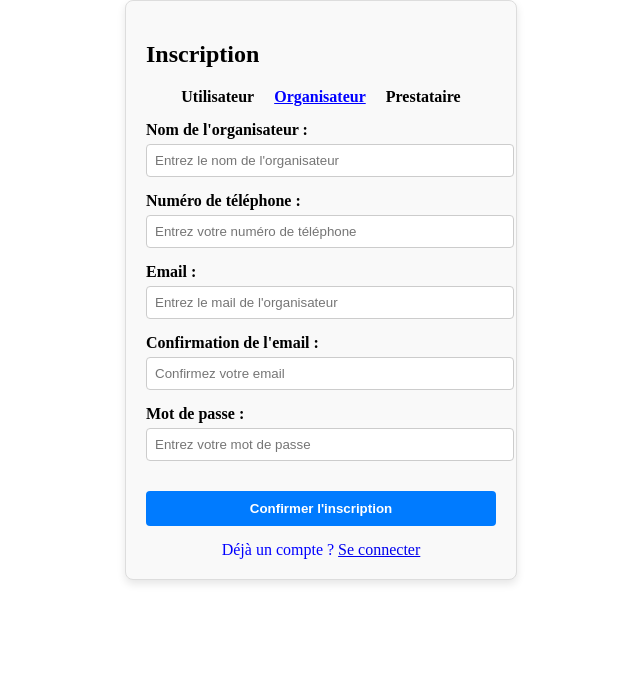
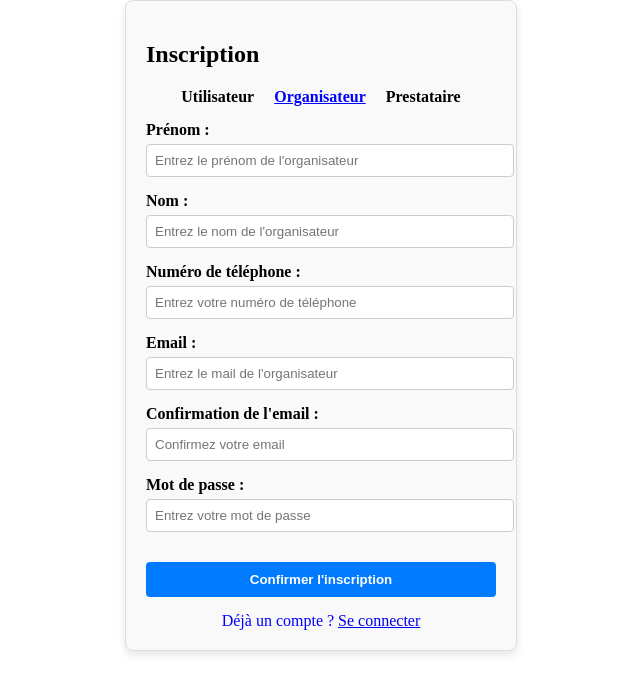
Before and after one commit to Zuuret/SAE-S3-S4_Creepy_Night, a Vue app: page /profil in a window 1280 px wide. Both pictures are taken after a click on the element "Organisateur". Shown: the top 694 px of the page, without its empty margins (319-959 px from the left). Built offline with nearby package versions, Linux system fonts and the light colour scheme.

Commit message:
verif email existant

```diff
--- a/src/views/CreationProfil.vue
+++ b/src/views/CreationProfil.vue
@@ -39,7 +39,11 @@
 
         <div v-if="userType === 'organisateur'">
           <div class="form-group">
-            <label for="nom">Nom de l'organisateur :</label>
+            <label for="prenom">Prénom :</label>
+            <input type="text" v-model="prenom" id="prenom" placeholder="Entrez le prénom de l'organisateur" required>
+          </div>
+          <div class="form-group">
+            <label for="nom">Nom :</label>
             <input type="text" v-model="nom" id="nom" placeholder="Entrez le nom de l'organisateur" required>
           </div>
           <div class="form-group">
@@ -128,6 +132,15 @@ export default {
       this.adresse = '';
     },
     submitForm() {
+      // Vérification de l'email existant
+      const emailExistsAsUser = utilisateurs.some(user => user.email === this.email);
+      const emailExistsAsOrganizer = organisateurs.some(org => org.email === this.email);
+
+      if (emailExistsAsUser || emailExistsAsOrganizer) {
+        this.message = `L'adresse email possède déjà un compte ${emailExistsAsOrganizer ? 'organisateur' : 'utilisateur'}.`;
+        return; // Sortir de la fonction si l'email existe déjà
+      }
+
       if (this.userType === 'utilisateur') {
         if (this.email !== this.confirmEmail) {
           this.message = "L'email n'est pas identique à l'email de confirmation";
@@ -152,13 +165,14 @@ export default {
         } else {
           const newOrganisateur = {
             id: organisateurs.length + 1,
+            prenom: this.prenom,
             nom: this.nom,
             email: this.email,
             motDePasse: this.motDePasse,
             numeroTelephone: this.numeroTelephone
           };
           organisateurs.push(newOrganisateur);
-          this.message = `Nouvel organisateur ajouté : ${this.nom}`;
+          this.message = `Nouvel organisateur ajouté : ${this.prenom} ${this.nom}`;
           this.resetFields();
         }
       }
```
